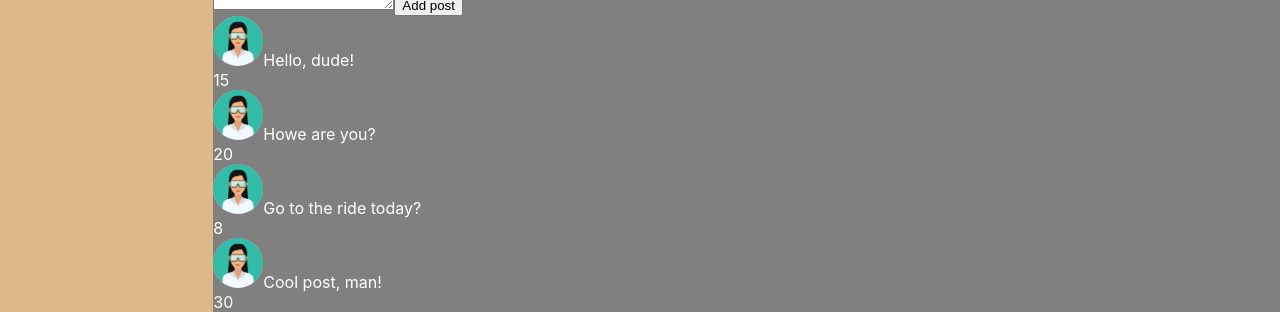
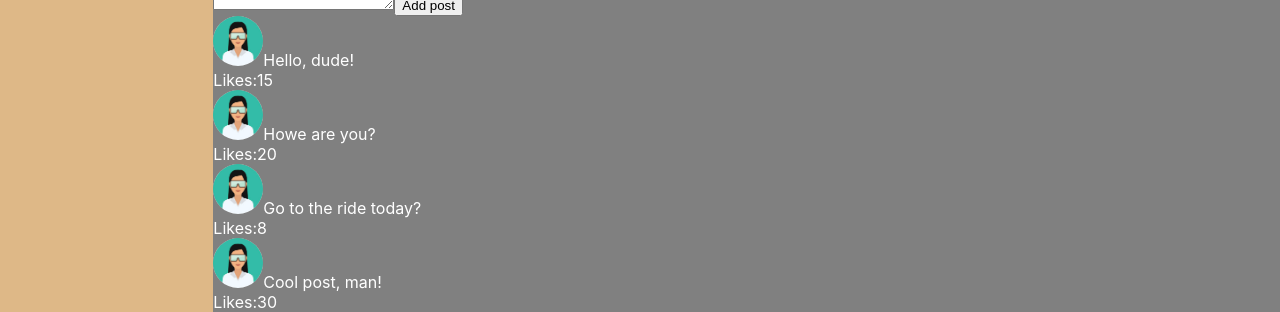
Before and after one commit to NikolasPlatonov/Social_network, a React (Create React App) app: page / in a window 1280 px wide. Shown: the part 930-1242 px from the top of the page. Built offline with nearby package versions, Linux system fonts and the light colour scheme.

Commit message:
Likes for Post component (hardcode)

```diff
--- a/src/components/Pprofile/MyPosts/MyPosts.js
+++ b/src/components/Pprofile/MyPosts/MyPosts.js
@@ -11,10 +11,10 @@ const MyPosts = () => {
         <button>Add post</button>
       </div>
       <div className={s.posts}>
-        <Post message="Hello, dude!" like="15" />
-        <Post message="Howe are you?" like="20" />
-        <Post message="Go to the ride today?" like="8" />
-        <Post message="Cool post, man!" like="30" />
+        <Post message="Hello, dude!" likesCount="15" />
+        <Post message="Howe are you?" likesCount="20" />
+        <Post message="Go to the ride today?" likesCount="8" />
+        <Post message="Cool post, man!" likesCount="30" />
       </div>
     </div>
   );
```
Also changed, not shown: src/components/Pprofile/MyPosts/Post/Post.js.
